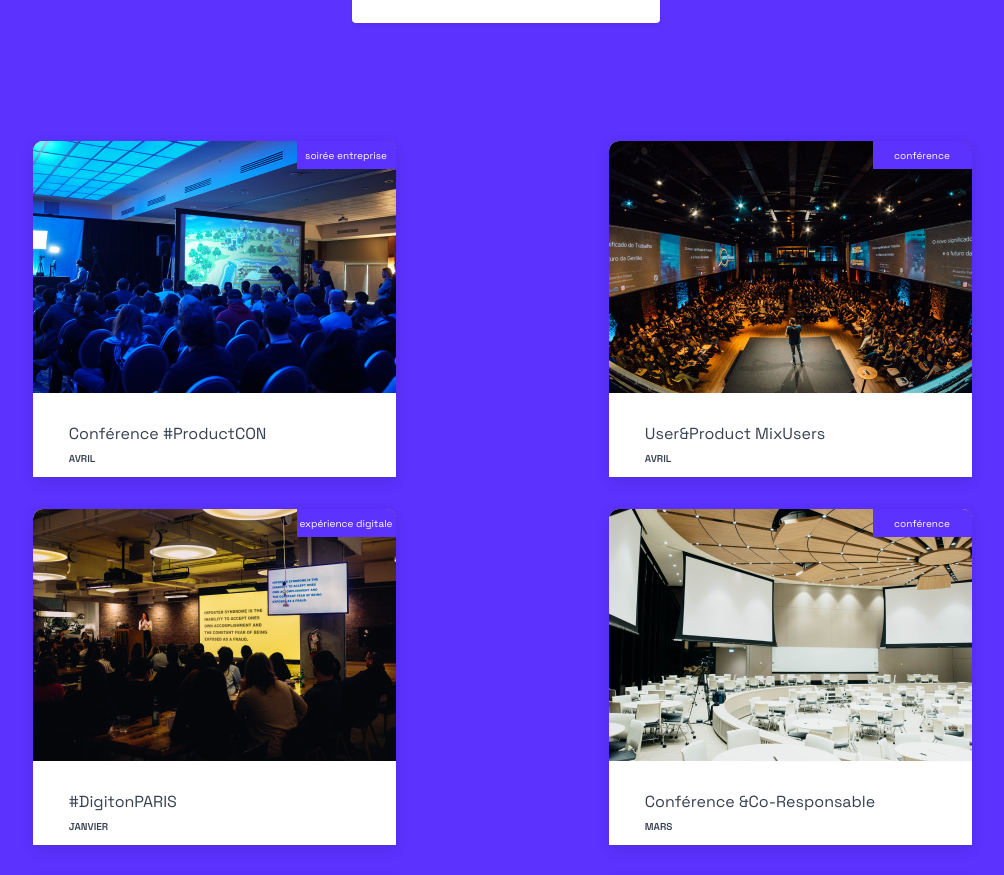
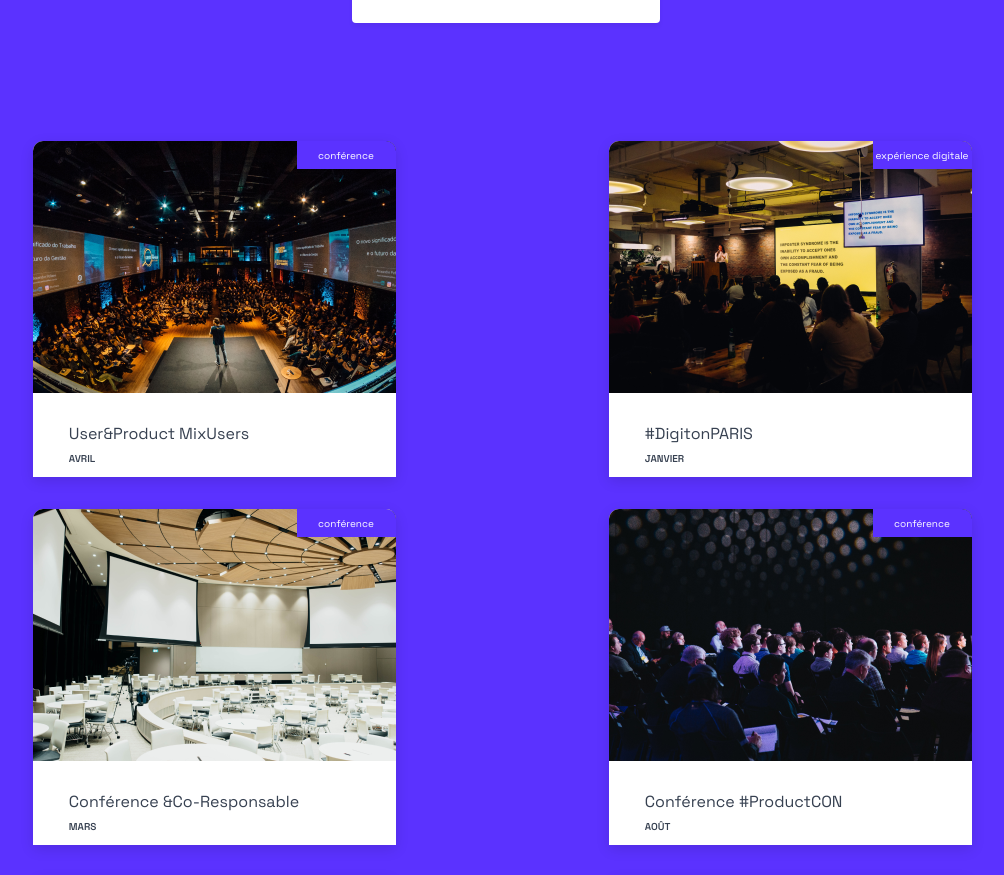
Before and after one commit to Yoan5486/Projet10-Debogage, a React (Create React App) app: page / in a window 1280 px wide. Shown: the part 1865-2740 px from the top of the page, without its empty margins (138-1142 px from the left). Built offline with nearby package versions, Linux system fonts and the light colour scheme.

Commit message:
Test unitaire validé

```diff
--- a/src/containers/Events/index.js
+++ b/src/containers/Events/index.js
@@ -35,37 +35,21 @@ const EventList = () => {
 
   const typeList = new Set(data?.events.map((event) => event.type));
 
-  const lastEvent =
-  Array.isArray(data?.events) && data.events.length > 0
-    ? data.events[data.events.length - 1]
-    : null;
 
       return (
       <>
-      {error && <div>An error occurred</div>}
+        {error && <div>An error occured</div>}
         {data === null ? (
-        "loading"
+"An error occured"
         ) : (
           <>
             <h3 className="SelectTitle">Catégories</h3>
             <Select
-         data-testid="select-testid"
-          selection={Array.from(typeList || [])}
+              selection={Array.from(typeList)}
               onChange={(value) => (value ? changeType(value) : changeType(null))}
             />
             <div id="events" className="ListContainer">
-          {lastEvent && (
-              <EventCard
-                key="last-event"
-                imageSrc={lastEvent.cover}
-                title={lastEvent.title}
-                date={new Date(lastEvent.date)}
-                label={lastEvent.type}
-                className="card-image-test-i"
-              />
-            )}
               {filteredEvents.map((event) => (
-
                 <Modal key={event.id} Content={<ModalEvent event={event} />}>
                   {({ setIsOpened }) => (
                     <EventCard
@@ -81,7 +65,8 @@ const EventList = () => {
             </div>
             <div className="Pagination">
               {[...Array(pageNumber || 0)].map((_, n) => (
-           <a key={`page-${n + 1}`} href="#events" onClick={() => setCurrentPage(n + 1)}>
+                // eslint-disable-next-line react/no-array-index-key
+                <a key={n} href="#events" onClick={() => setCurrentPage(n + 1)}>
                   {n + 1}
                 </a>
               ))}
```
Lines whose indentation alone changed are shown as unchanged.
